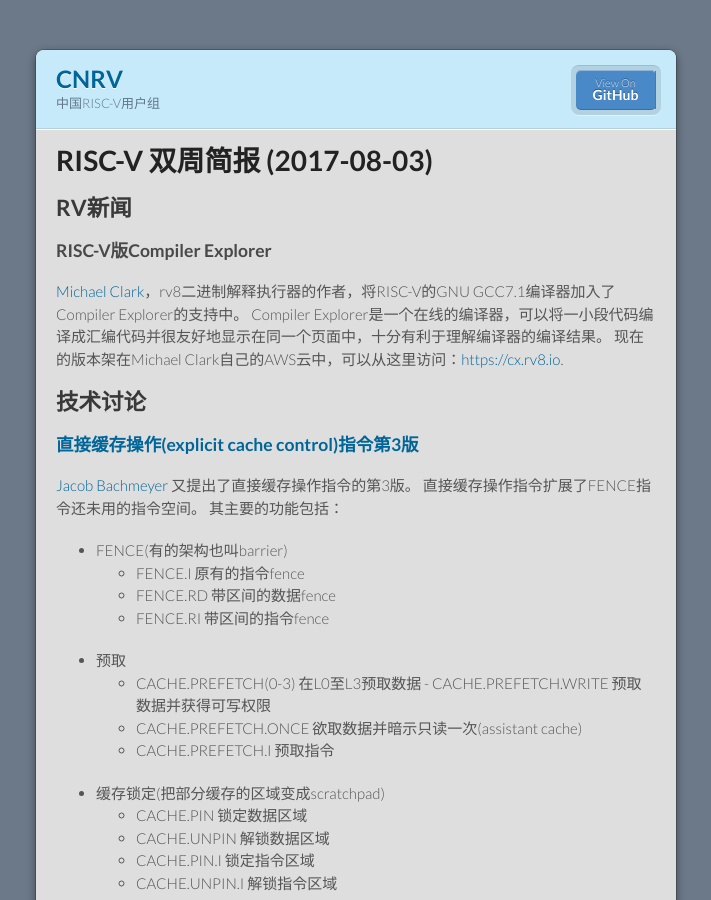
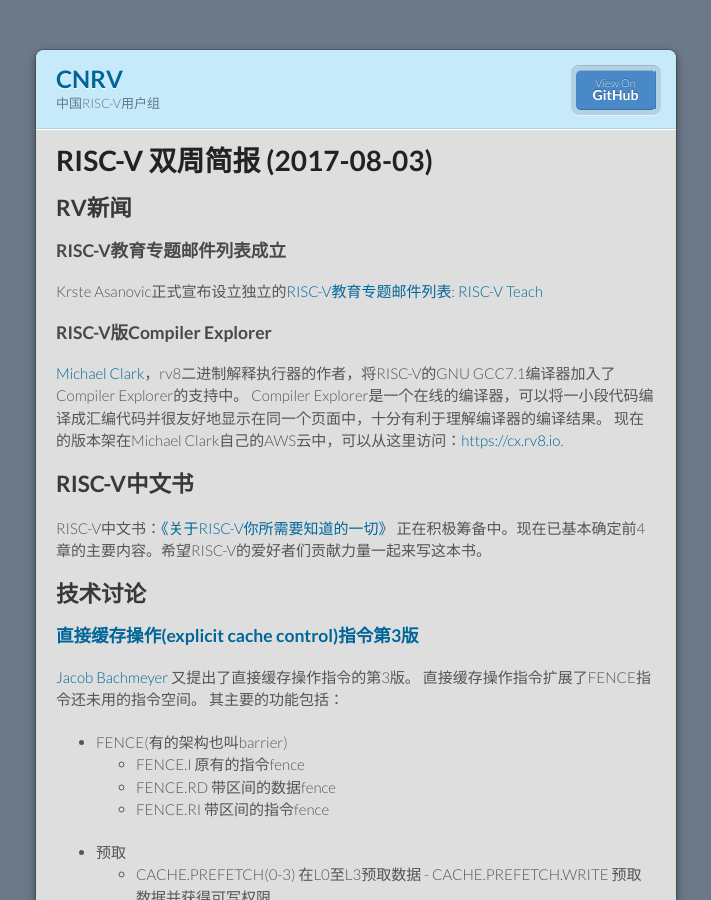
Before and after one commit to cnrv/home, a Jekyll site: the page built from bi-week-rpts/2017-08-03.md, in a window 1280 px wide and 900 px high. Shown: the whole window, without its empty margins (284-995 px from the left). Built offline with Jekyll 4.4.1, drawn with Linux system fonts in a browser that asks for light colours; Markdown is read by kramdown in place of the engine named in the settings; our own code applies the rules of GitHub Pages for plain Markdown files.

Commit message:
Update 2017-08-03.md

```diff
--- a/bi-week-rpts/2017-08-03.md
+++ b/bi-week-rpts/2017-08-03.md
@@ -6,11 +6,19 @@
 
 ## RV新闻
 
+### RISC-V教育专题邮件列表成立
+Krste Asanovic正式宣布设立独立的[RISC-V教育专题邮件列表](https://groups.google.com/a/groups.riscv.org/forum/#!forum/riscv-teach): [RISC-V Teach](mailto:riscv-teach@groups.riscv.org)
+
 ### RISC-V版Compiler Explorer
 
 [Michael Clark](mailto:michaeljclark@mac.com)，rv8二进制解释执行器的作者，将RISC-V的GNU GCC7.1编译器加入了Compiler Explorer的支持中。
 Compiler Explorer是一个在线的编译器，可以将一小段代码编译成汇编代码并很友好地显示在同一个页面中，十分有利于理解编译器的编译结果。
 现在的版本架在Michael Clark自己的AWS云中，可以从这里访问：[https://cx.rv8.io](https://cx.rv8.io/).
+
+## RISC-V中文书
+RISC-V中文书：[《关于RISC-V你所需要知道的一切》](https://www.gitbook.com/book/leishangwen/everything_you_need_to_know_about_riscv/details)
+正在积极筹备中。现在已基本确定前4章的主要内容。希望RISC-V的爱好者们贡献力量一起来写这本书。
+
 
 ## 技术讨论
 
@@ -82,7 +90,6 @@
 
 ## 安全点评
 
-
 ## 微群热点
 
 
```
